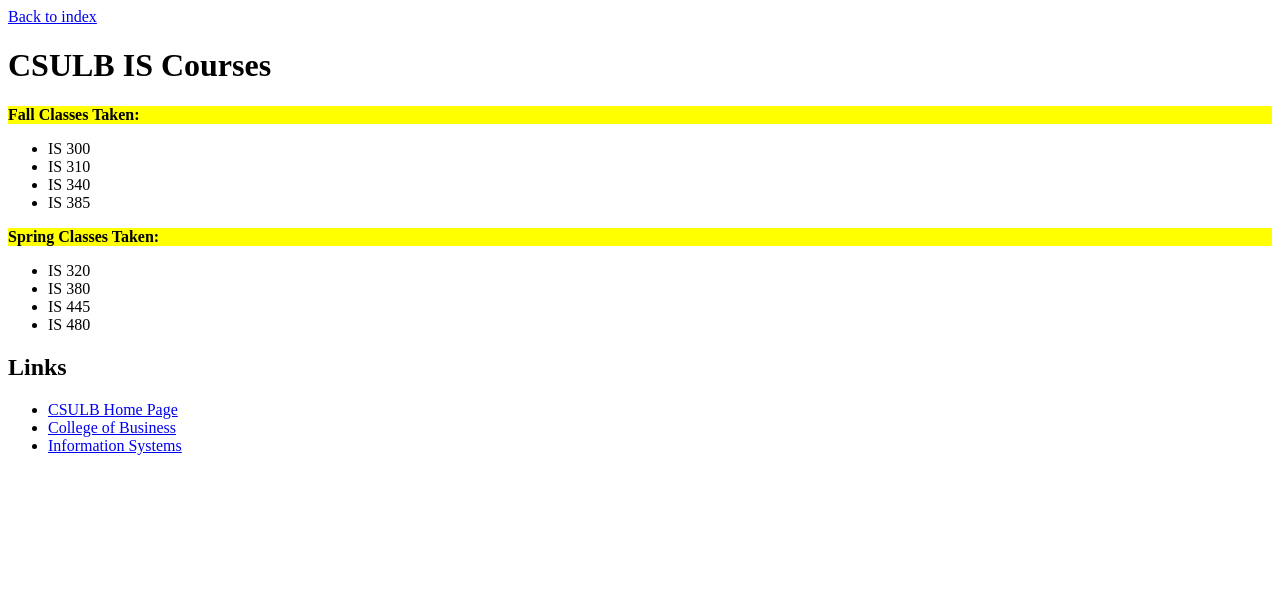
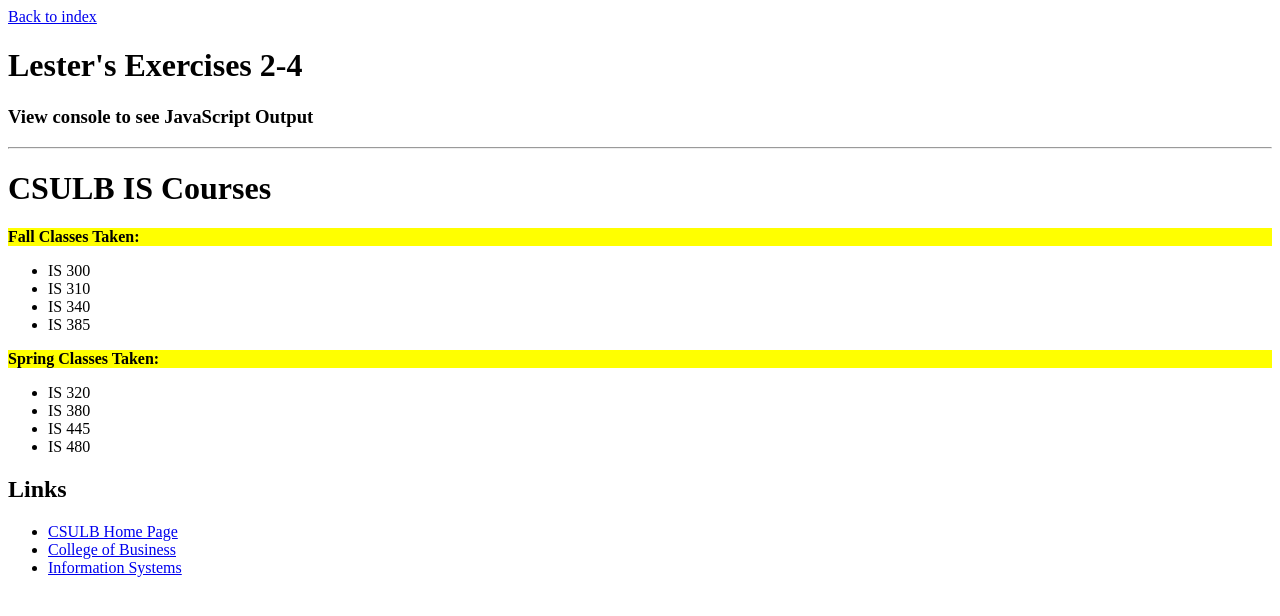
Before and after one commit to James-Lester/is445_hw5, a plain HTML site: page html/ex2.html in a window 1280 px wide. Drawn offline with Linux system fonts and the light colour scheme.

Commit message:
add headers

```diff
--- a/html/ex2.html
+++ b/html/ex2.html
@@ -9,6 +9,9 @@
 
 <body>
     <nav><a href="../index.html">Back to index</a></nav>
+    <h1>Lester's Exercises 2-4</h1>
+    <h3>View console to see JavaScript Output</h3>
+    <hr>
     <h1>CSULB IS Courses</h1>
     <p>Fall Classes Taken:</p>
     <ul class="iscourses" id="fall">
```
Also changed, not shown: html/ex1.html (+4 -1 lines), html/ex5.html (+3 -0 lines), html/ex6.html (+3 -0 lines), html/ex7.html (+3 -0 lines).
